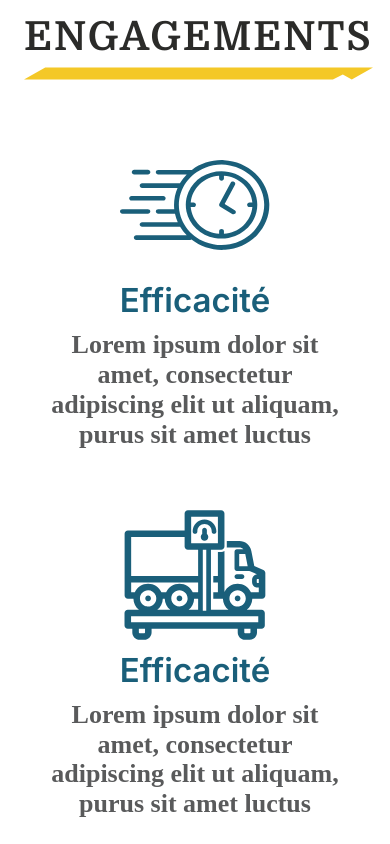
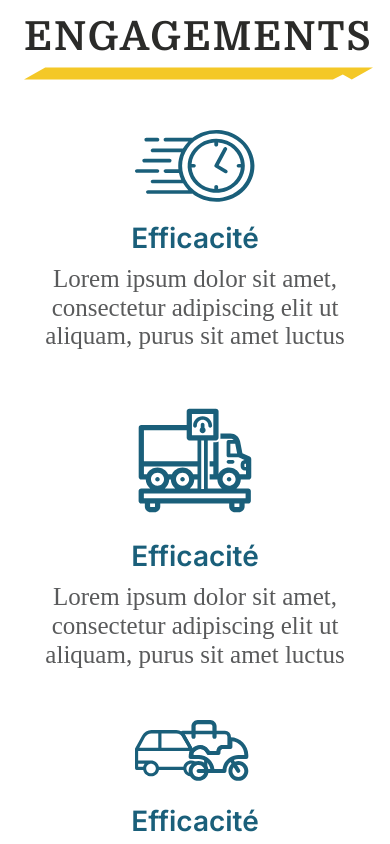
Before and after one commit to mezzLMC/bglogistic.de, a website built with Vite: page index.html in a window 390 px wide. Shown: the part 1480-2324 px from the top of the page. Built offline with nearby package versions, Linux system fonts and the light colour scheme; a web font is replaced by a local one.

Commit message:
working on responsive

```diff
--- a/style.css
+++ b/style.css
@@ -250,7 +250,7 @@ body{
 }
 .engagements-text{
   font-family: Gotham, serif;
-  font-weight: bold;
+  font-weight: 500;
   line-height: 115.7%;
   margin-top: 10px !important;
   font-size: 30px;
@@ -357,12 +357,20 @@ label {
     width: 80%;
   }
 
+  .engagements-icon{
+    height: auto;
+    margin-bottom: 15px !important;
+  }
   .engagements-icon img{
-    max-width: 150px;
+    max-width: 120px;
+    position: static;
+    left: auto;
+    top: auto;
+    transform: none;
   }
 
   #polyvalent{
-    max-width: 200px;
+    max-width: 13 0px;
   }
 
   #engagements .category{
@@ -371,11 +379,11 @@ label {
     width: max-content;
   }
   .engagements-name{
-    font-size: 33px;
+    font-size: 28px;
 
   }
   .engagements-text{
-    font-size: 26px
+    font-size: 25px
   }
 
   .category::after{
```
Also changed, not shown: docs/index.html (+1 -1 lines), 5 other files.
